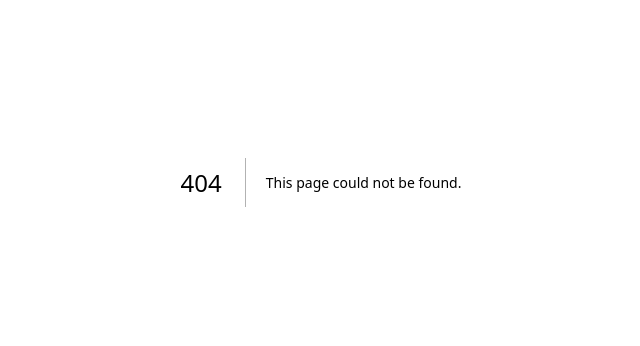
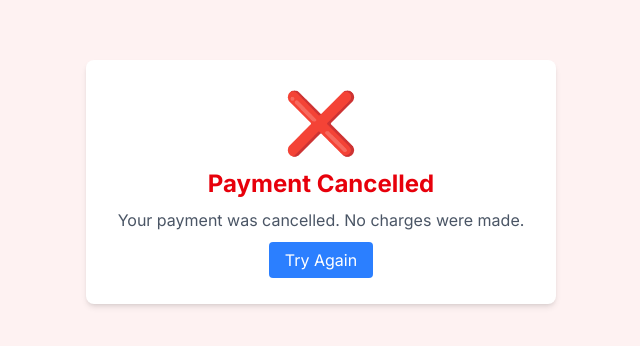
Before and after one commit to Guckert/traffik-website, a Next.js app: page /cancel in a window 1280 px wide. Before the commit this address had no page. Shown: the part 218-564 px from the top of the page, without its empty margins (319-959 px from the left). Built offline with nearby package versions, Linux system fonts and the light colour scheme.

Commit message:
Create page.tsx

```diff
--- /dev/null
+++ b/src/app/cancel/page.tsx
@@ -0,0 +1,22 @@
+// src/app/cancel/page.tsx
+export default function Cancel() {
+  return (
+    <div className="min-h-screen flex items-center justify-center bg-red-50">
+      <div className="bg-white p-8 rounded-lg shadow-md text-center">
+        <div className="text-6xl mb-4">❌</div>
+        <h1 className="text-2xl font-bold text-red-600 mb-2">
+          Payment Cancelled
+        </h1>
+        <p className="text-gray-600 mb-4">
+          Your payment was cancelled. No charges were made.
+        </p>
+        <a
+          href="/"
+          className="bg-blue-500 text-white px-4 py-2 rounded hover:bg-blue-600"
+        >
+          Try Again
+        </a>
+      </div>
+    </div>
+  );
+}
```
